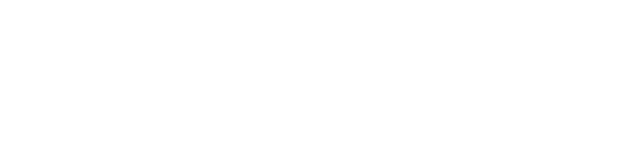
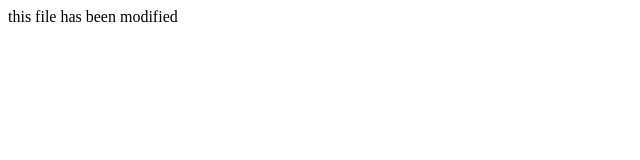
Before and after one commit to ismael7kjn/abdn, a plain HTML site: page index.html in a window 1280 px wide. Shown: the whole page, without its empty margins (0-640 px from the left). Drawn offline with Linux system fonts and the light colour scheme.

Commit message:
Update index.html

```diff
--- a/index.html
+++ b/index.html
@@ -9,3 +9,5 @@
 
 </body>
 </html>
+
+this file has been modified
```
